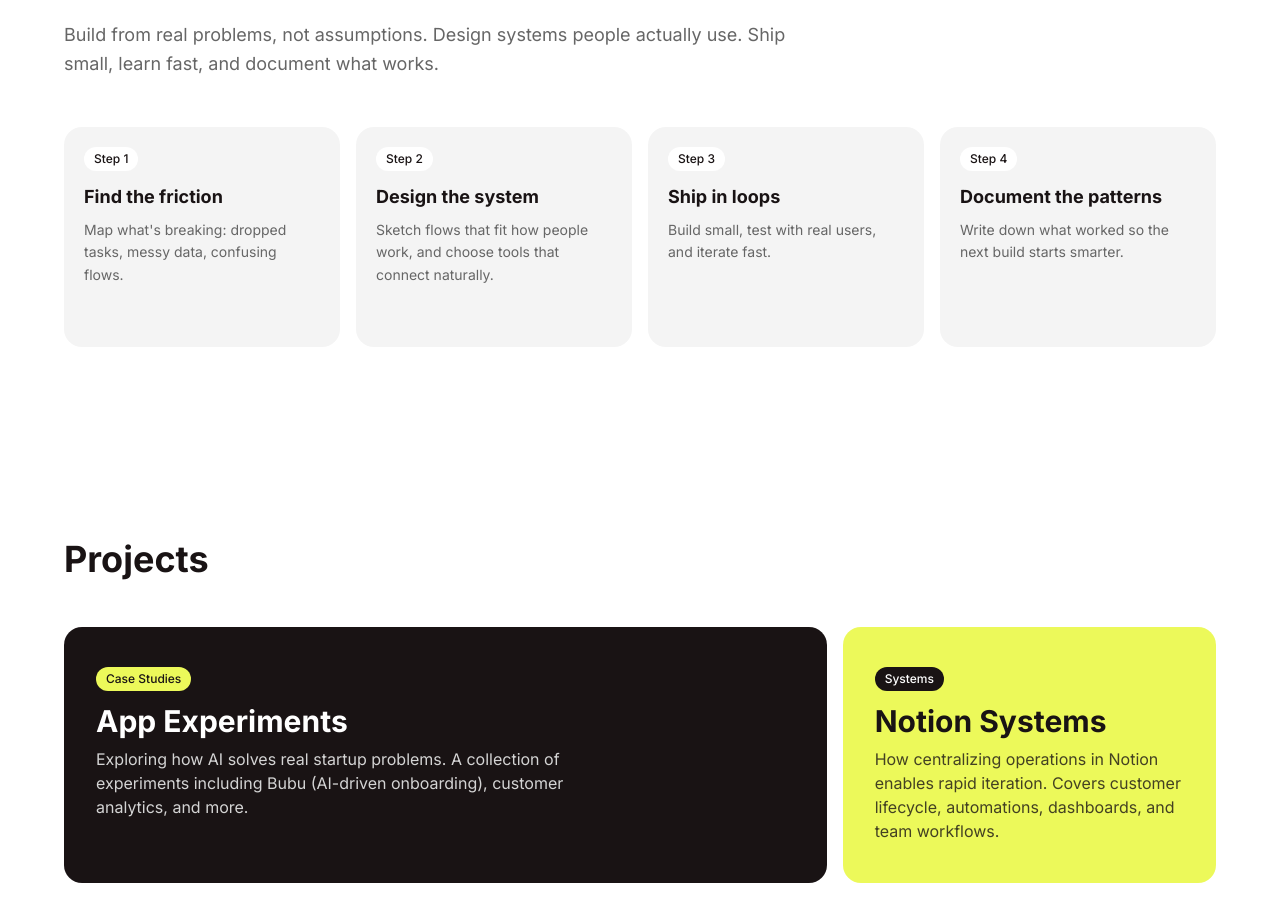
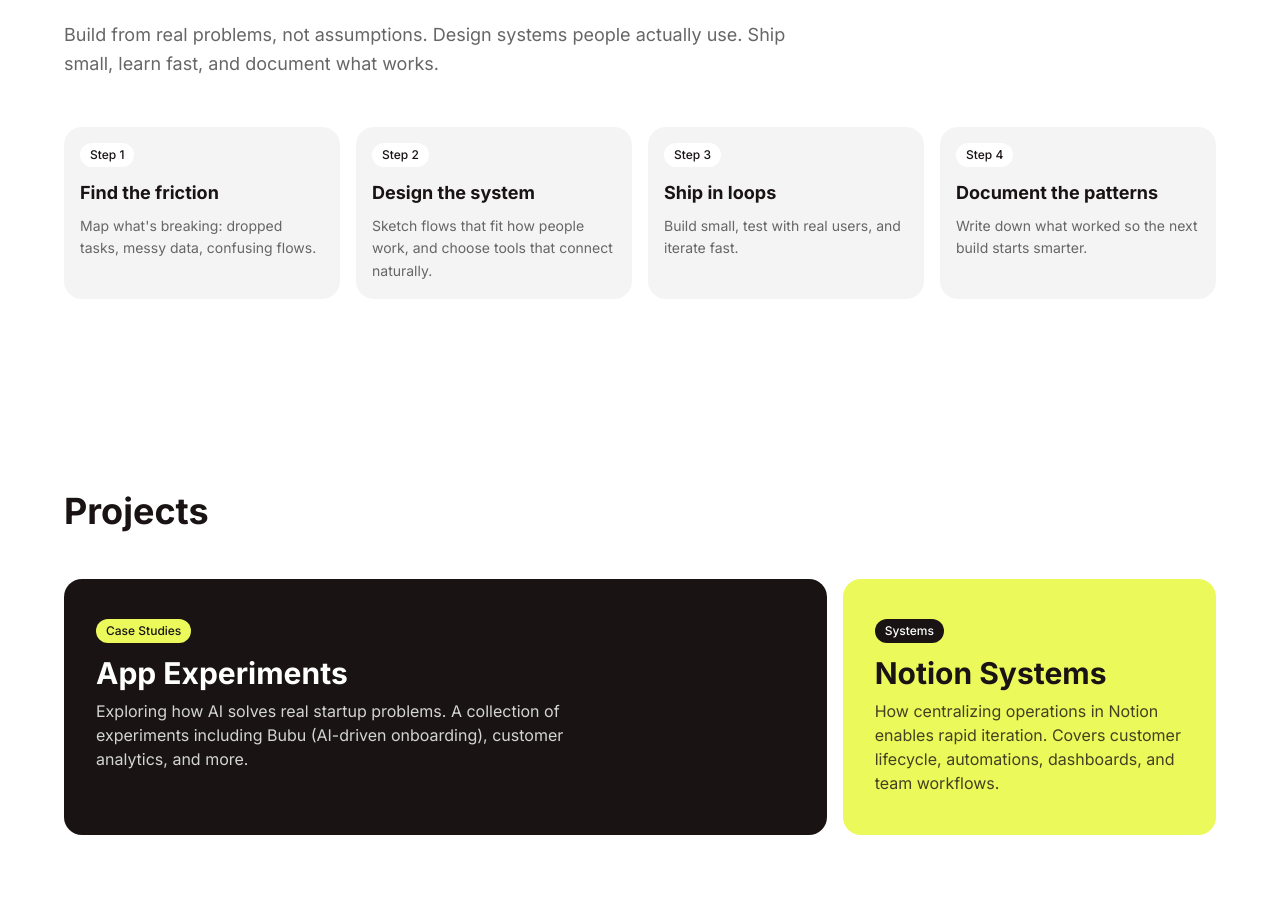
Before and after one commit to lawlozano93/himo, a Next.js app: page / in a window 1280 px wide. Shown: the part 932-1853 px from the top of the page. Built offline with nearby package versions, Linux system fonts and the light colour scheme.

Commit message:
Make How Himo works cards tighter

```diff
--- a/src/components/HowThingsGetBuilt.tsx
+++ b/src/components/HowThingsGetBuilt.tsx
@@ -103,7 +103,7 @@ export default function HowThingsGetBuilt({ steps = defaultSteps }: HowThingsGet
                             <div
                                 key={step.label}
                                 ref={(el) => { cardRefs.current[index] = el; }}
-                                className={`rounded-2xl p-5 h-full flex flex-col relative min-h-[220px] transition-all duration-300 group ${isHighlighted
+                                className={`rounded-2xl p-4 h-full flex flex-col relative transition-all duration-300 group ${isHighlighted
                                     ? "bg-[#ecf95a] scale-[1.02]"
                                     : "bg-[#f4f4f4] hover:bg-[#ecf95a]"
                                     }`}
```
